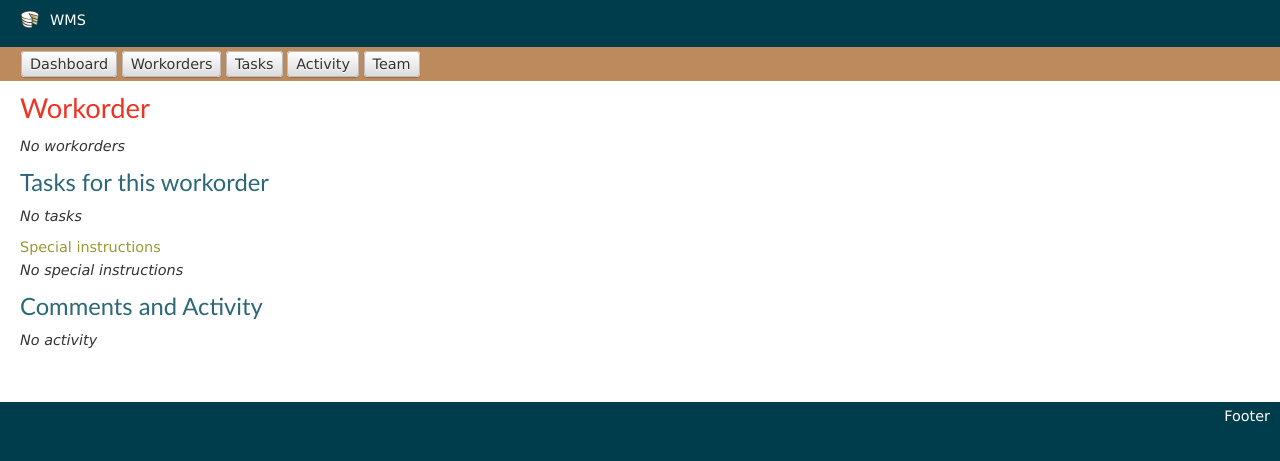
After one commit to mixersoft/WMS, a CakePHP app: the page made by app/View/Workorders/view.ctp in a window 1280 px wide. The commit adds this page. Shown: the top 461 px of the page. Run offline with PHP 8.4 and a stand-in for CakePHP, Linux system fonts and the light colour scheme; the template is opened without the code that fills it, so the values that code supplies are empty; some libraries are stand-ins or nearby versions.

Commit message:
polish elements + started activitLogs element

```diff
--- a/app/Controller/AppController.php
+++ b/app/Controller/AppController.php
@@ -3,6 +3,10 @@
 App::uses('Controller', 'Controller');
 
 class AppController extends Controller {
+
+	public $uses = array('ActivityLog');
+
+	public $helpers = array('Html', 'Form', 'Time');
 
 	public $components = array(
 		'Session',
--- /dev/null
+++ b/app/View/Elements/activity_logs/index.ctp
@@ -0,0 +1,21 @@
+<?php if (!$activityLogs): ?>
+	<p><em>No activity</em></p>
+<?php else: ?>
+	<ul>
+		<?php foreach($activityLogs as $activityLog): ?>
+		<li>
+			<?php
+			if ($activityLog['ActivityLog']['model'] == 'Workorder') {
+				echo $this->Html->link(
+					'Workorder.' . $activityLog['ActivityLog']['foreign_key'],
+					array('controller' => 'workorders', 'action' => 'view', $activityLog['ActivityLog']['foreign_key'])
+				) . ' ';
+			}
+			echo '<em>' . $activityLog['Editor']['username'] . '</em> '
+				. '<strong>' . $this->Time->timeAgoInWords($activityLog['ActivityLog']['created']) . '</strong> '
+				. $activityLog['ActivityLog']['comment'];
+			?>
+		</li>
+		<?php endforeach; ?>
+	</ul>
+<?php endif; ?>
--- a/app/View/Elements/tasks_workorders/index.ctp
+++ b/app/View/Elements/tasks_workorders/index.ctp
@@ -1,3 +1,6 @@
+<?php if (!$tasksWorkorders): ?>
+	<p><em>No tasks</em></p>
+<?php else: ?>
 	<table>
 		<tr>
 			<th>id</th>
@@ -16,19 +19,15 @@
 			<td><?php echo $tasksWorkorder['Task']['name']; ?></td>
 			<td><?php echo $tasksWorkorder['Operator']['username']; ?></td>
 			<td><?php echo gmdate('H\h i\m', $tasksWorkorder['TasksWorkorder']['work_time']); ?></td>
-		<td>
-			<ul>
-				<li>
-					<?php echo $this->Html->link(__('Go'), '#'); ?>
-				</li>
-				<li>
-					<?php echo $this->Html->link(
-						__('View'),
-						array('controller' => 'tasks_workorders', 'action' => 'view', $tasksWorkorder['TasksWorkorder']['id'])
-					); ?>
-				</li>
-			</ul>
+			<td class="actions">
+				<?php
+				echo $this->Html->link(__('Go'), '#', array('target' => '_blank'));
+				if (!empty($actionView)) {
+					echo $this->Html->link(__('View'), array('controller' => 'tasks_workorders', 'action' => 'view', $tasksWorkorder['TasksWorkorder']['id']));
+				}
+				?>
 			</td>
 		</tr>
 	<?php endforeach; ?>
 	</table>
+<?php endif; ?>
--- a/app/View/Elements/workorders/index.ctp
+++ b/app/View/Elements/workorders/index.ctp
@@ -1,3 +1,6 @@
+<?php if (!$workorders): ?>
+	<p><em>No workorders</em></p>
+<?php else: ?>
 	<table>
 		<tr>
 			<th>id</th>
@@ -6,6 +9,7 @@
 			<th>description</th>
 			<th>owner</th>
 			<th>work_time</th>
+			<th>actions</th>
 		</tr>
 	<?php foreach ($workorders as $workorder): ?>
 		<tr>
@@ -15,6 +19,15 @@
 			<td><?php echo $workorder['Workorder']['description']; ?></td>
 			<td><?php echo $workorder['Manager']['username']; ?></td>
 			<td><?php echo gmdate('H\h i\m', $workorder['Workorder']['work_time']); ?></td>
+			<td class="actions">
+				<?php
+				echo $this->Html->link(__('Go'), '#', array('target' => '_blank'));
+				if (!empty($actionView)) {
+					echo $this->Html->link(__('View'), array('controller' => 'workorders', 'action' => 'view', $workorder['Workorder']['id']));
+				}
+				?>
+			</td>
 		</tr>
 	<?php endforeach; ?>
 	</table>
+<?php endif; ?>
--- a/app/View/Layouts/default.ctp
+++ b/app/View/Layouts/default.ctp
@@ -25,7 +25,7 @@
 			</div>
 		</div>
 		<div id="menu">
-			<ul>
+			<ul class="actions">
 				<li><?php echo $this->Html->link(__('Dashboard'), array('controller' => 'workorders', 'action' => 'dashboard')); ?></li>
 				<li><?php echo $this->Html->link(__('Workorders'), array('controller' => 'workorders', 'action' => 'all')); ?></li>
 				<li><?php echo $this->Html->link(__('Tasks'), array('controller' => 'tasks_workorders', 'action' => 'all')); ?></li>
@@ -38,7 +38,7 @@
 			<?php echo $this->fetch('content'); ?>
 		</div>
 		<div id="footer">
-			Footer
+			<p>Footer</p>
 		</div>
 	</div>
 </body>
--- a/app/View/Workorders/dashboard.ctp
+++ b/app/View/Workorders/dashboard.ctp
@@ -1 +1,2 @@
-<?php echo $this->element('workorders/index'); ?>
+<h2>Workorders</h2>
+<?php echo $this->element('workorders/index', array('actionView' => true)); ?>
--- /dev/null
+++ b/app/View/Workorders/view.ctp
@@ -0,0 +1,15 @@
+<h2>Workorder</h2>
+<?php echo $this->element('workorders/index'); ?>
+
+<h3>Tasks for this workorder</h3>
+<?php echo $this->element('tasks_workorders/index', array('actionView' => true)); ?>
+
+<h4>Special instructions</h4>
+<p>
+<?php
+$specialInstructions = $workorders[0]['Workorder']['special_instructions'];
+echo ($specialInstructions) ? $specialInstructions : '<em>No special instructions</em>'; ?>
+</p>
+
+<h3>Comments and Activity</h3>
+<?php echo $this->element('activity_logs/index'); ?>
```
Also changed, not shown: app/Controller/WorkordersController.php (+10 -5 lines), app/Model/ActivityLog.php (+21 -0 lines), app/Model/Workorder.php (+7 -8 lines). Lines whose indentation alone changed are shown as unchanged.
